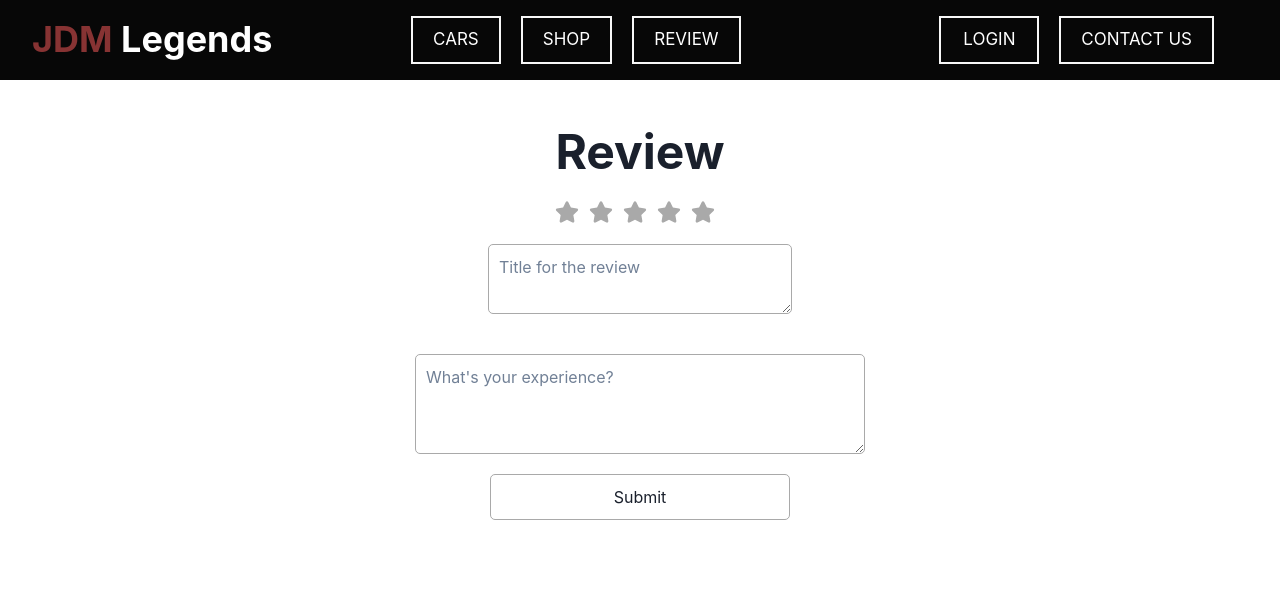
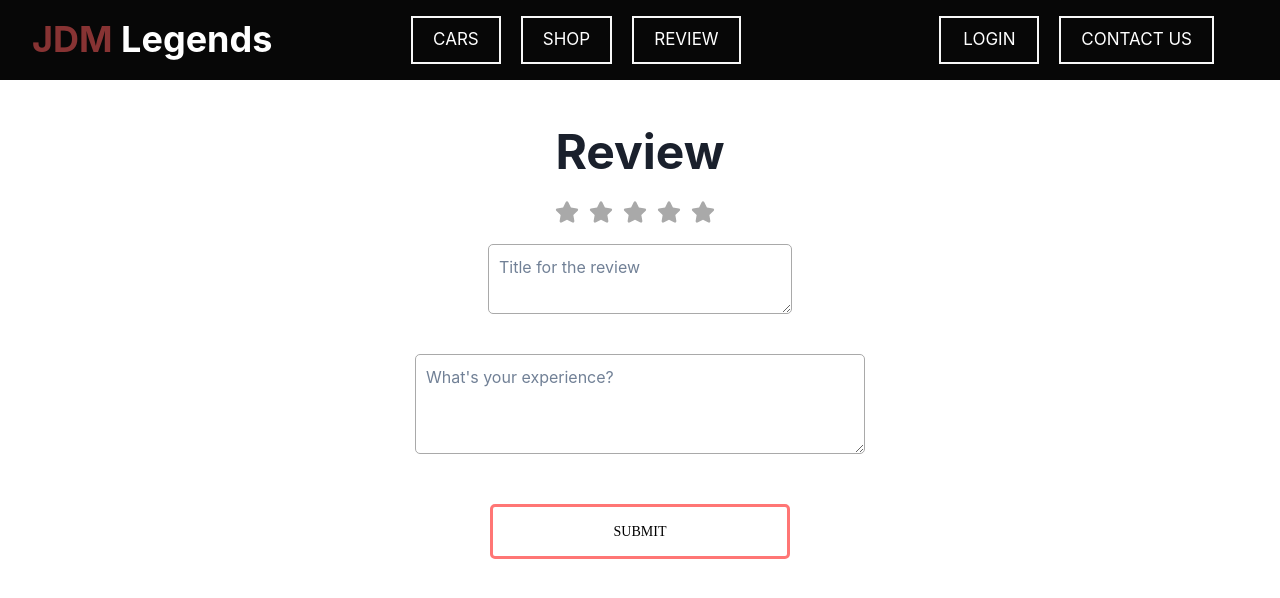
Before and after one commit to CosminVulpe/JDM-Legends-Dealership-Cars, a React (Create React App) app in the folder client/: page /review in a window 1280 px wide. Shown: the top 598 px of the page. Built offline with nearby package versions, Linux system fonts and the light colour scheme.

Commit message:
[feat] Add 'submit' button animation review component

```diff
--- a/client/src/components/NavBar/NavBar.tsx
+++ b/client/src/components/NavBar/NavBar.tsx
@@ -19,7 +19,6 @@ const NavLink = css`
   color: #fff;
   display: flex;
   align-items: center;
-  //padding: 0 1rem;
   height: 100%;
   cursor: pointer;
   text-decoration: none;
--- a/client/src/components/Service/api-requests/ApiRequests.tsx
+++ b/client/src/components/Service/api-requests/ApiRequests.tsx
@@ -12,7 +12,8 @@ export const ApiGetCarPictures = async (carName: String) => {
     return await axios.get(`https://api.unsplash.com/search/photos?query=${carName}&client_id=${process.env.REACT_APP_UNSPLASH_KEY}&page=1&orientation=landscape`);
 }
 
-export const ApiPostReview = async (data: any, endPoint: string) => {
+export const ApiPostReview = async (data: { description: string; starRating: number; title: string }
+                                    , endPoint: string) => {
     return await axios.post(process.env.REACT_APP_BACKEND_API_REVIEW + endPoint
         , JSON.stringify(data)
         , {
--- a/client/src/components/pages/review-page/Review.tsx
+++ b/client/src/components/pages/review-page/Review.tsx
@@ -11,7 +11,6 @@ import 'react-toastify/dist/ReactToastify.css';
 const colors = {
     orange: "#FFBA5A",
     grey: "#a9a9a9"
-
 };
 
 const Container = styled.div`
@@ -49,14 +48,47 @@ const DescriptionReview = styled.textarea`
 `;
 
 const Button = styled.button`
-  border: 1px solid #a9a9a9;
   border-radius: 5px;
   width: 300px;
-  padding: 10px;
+
+  position: relative;
+  display: block;
+  color: black;
+  font-size: 14px;
+  font-family: "montserrat", serif;
+  text-decoration: none;
+  margin: 30px 0;
+  border: 3px solid #ff7675;
+  padding: 14px 60px;
+  text-transform: uppercase;
+  overflow: hidden;
+  transition: 1s all ease;
+
+  &::before {
+    background: #ff7675;
+    //background: #873333;
+    content: "";
+    position: absolute;
+    top: 50%;
+    left: 50%;
+    transform: translate(-50%, -50%) rotate(45deg);
+    z-index: -1;
+    transition: all 0.6s ease;
+
+    width: 100%;
+    height: 0%;
+  }
+
+  &:hover::before {
+    height: 500%;
+  }
 `;
 
 
 const Review: React.FC = () => {
+    const titleLengthMin: number = 5;
+    const descriptionLengthMin: number = 15;
+
     const [reviewSection, setReviewSection] = useState({
         starRating: 0,
         title: "",
@@ -98,11 +130,11 @@ const Review: React.FC = () => {
 
     const checkReviewFieldsEmpty = (): boolean => {
         return reviewSection.starRating > 0
-            && reviewSection.title.length > 10
-            && reviewSection.description.length > 20
+            && reviewSection.title.length > titleLengthMin
+            && reviewSection.description.length > descriptionLengthMin
     }
 
-    const cleanFieldsReviewSection = () :void=> {
+    const cleanFieldsReviewSection = (): void => {
         handleClickStarEffect(0);
         setReviewSection(prevState => ({
             ...prevState,
```
